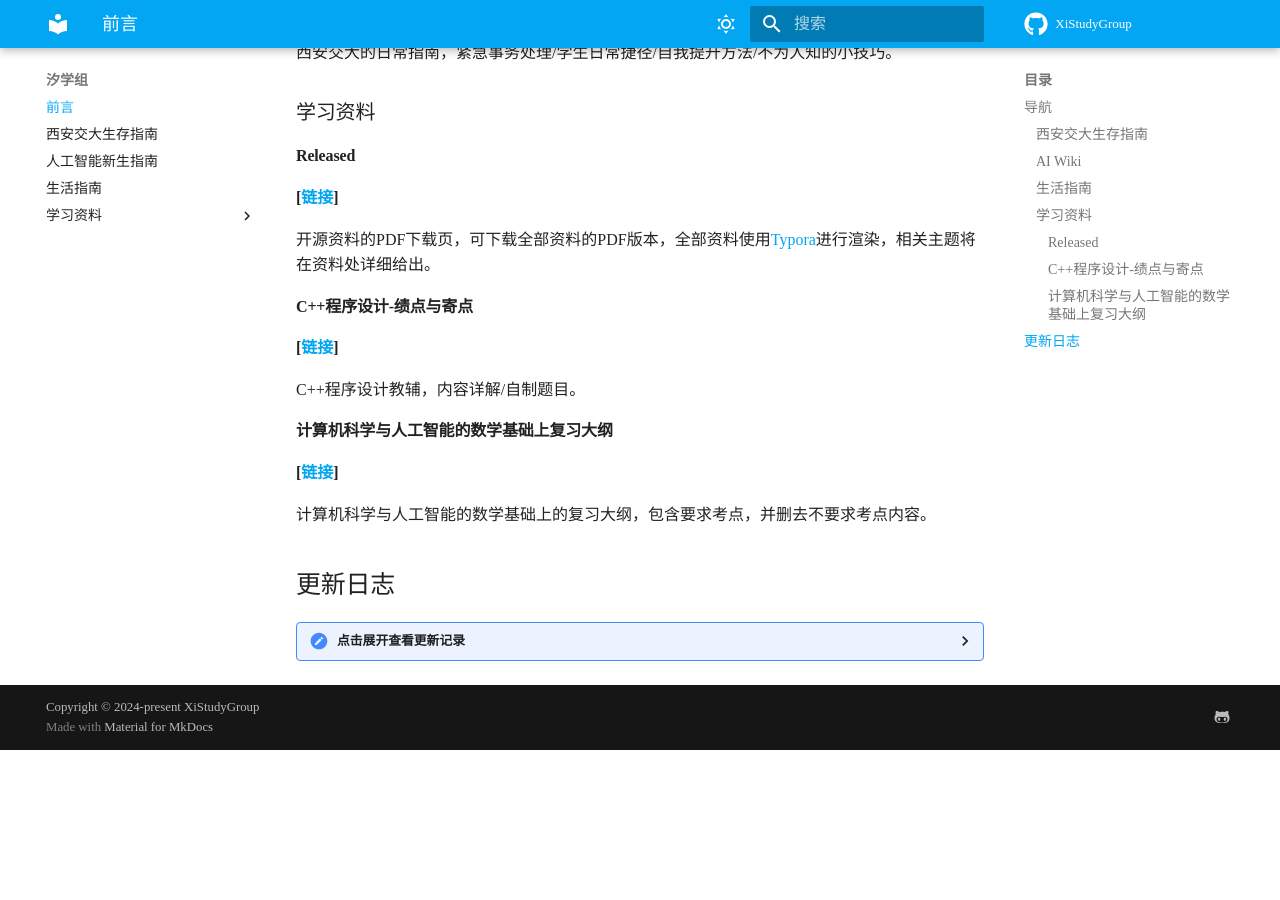
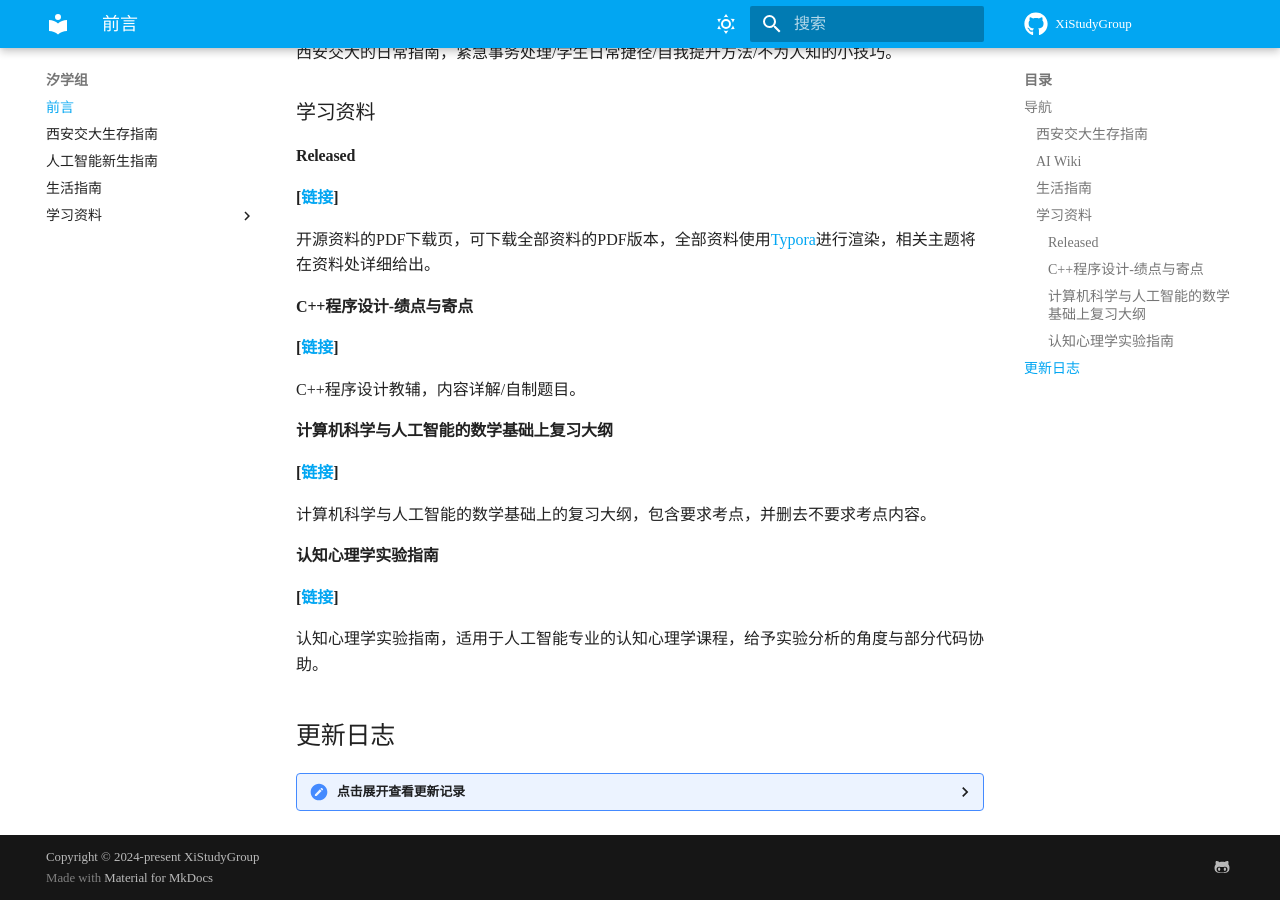
Before and after one commit to XiStudyGroup/XiStudyGroup, an MkDocs documentation site: the page built from docs/index.md, in a window 1280 px wide and 900 px high, scrolled down 1626 px. Built offline with MkDocs 1.6.1 and Material for MkDocs 9.7.7, drawn with Linux system fonts in a browser that asks for light colours; some web fonts are replaced; comment, search, counter and statistics services are not loaded; before the commit the page ends 2376 px from its top, so only the background shows below that.

Commit message:
update index

```diff
--- a/docs/index.md
+++ b/docs/index.md
@@ -59,6 +59,12 @@ C++程序设计教辅，内容详解/自制题目。
 
 计算机科学与人工智能的数学基础上的复习大纲，包含要求考点，并删去不要求考点内容。
 
+#### 认知心理学实验指南
+
+**\[[链接](学习资料/认知心理学实验指南.md)\]**
+
+认知心理学实验指南，适用于人工智能专业的认知心理学课程，给予实验分析的角度与部分代码协助。
+
 ## 更新日志
 
 <details>
```
